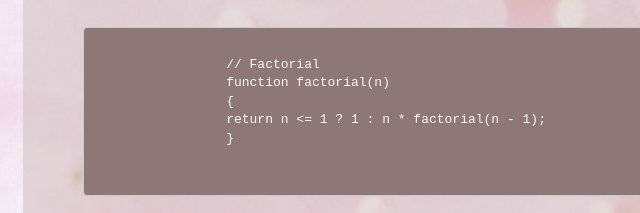
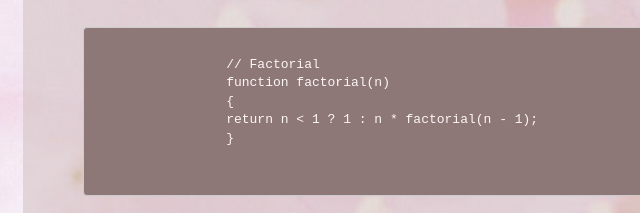
Before and after one commit to kornas1/rsschool-cv, a plain HTML site: page index.html in a window 1280 px wide. Shown: the part 1376-1589 px from the top of the page, 183-823 px from the left. Drawn offline with Linux system fonts and the light colour scheme.

Commit message:
fix: change teg code

```diff
--- a/index.html
+++ b/index.html
@@ -80,7 +80,7 @@
                  // Factorial
                  function factorial(n)
                  {
-                 return n <= 1 ? 1 : n * factorial(n - 1);
+                 return n < 1 ? 1 : n * factorial(n - 1);
                  }
                 </code>
             </pre>
```
